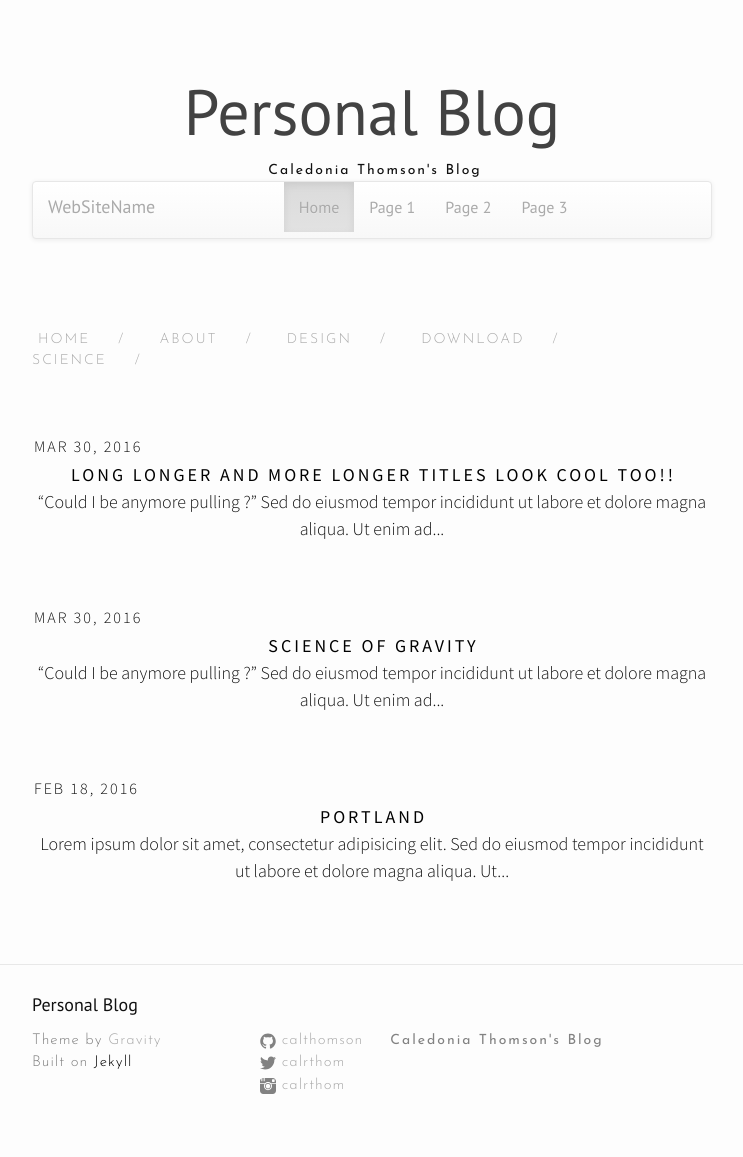
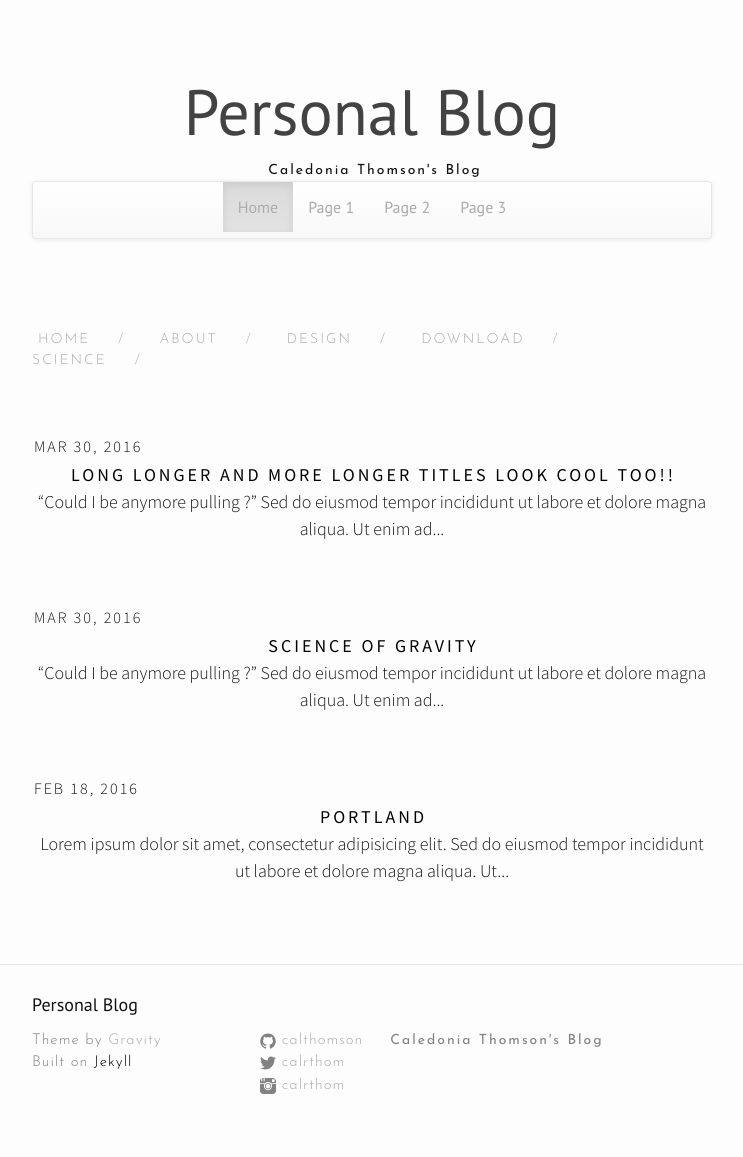
Before and after one commit to calthomson/calthomson.github.io, a Jekyll site: the page built from index.html, in a window 1280 px wide. Shown: the whole page, without its empty margins (268-1011 px from the left). Built offline with Jekyll 4.4.1, drawn with Linux system fonts in a browser that asks for light colours; nearby versions of some CDN libraries.

Commit message:
Update header.html

```diff
--- a/_includes/header.html
+++ b/_includes/header.html
@@ -8,9 +8,6 @@
 <div class="wrapper">
   <nav class="navbar navbar-default">
     <div class="container-fluid">
-      <div class="navbar-header">
-        <a class="navbar-brand" href="#">WebSiteName</a>
-      </div>
       <center>
       <ul class="nav navbar-nav">
         <li class="active"><a href="#">Home</a></li>
```
